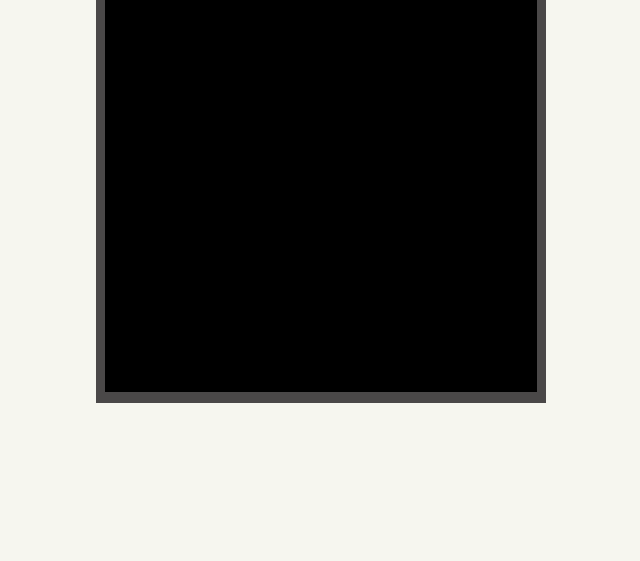
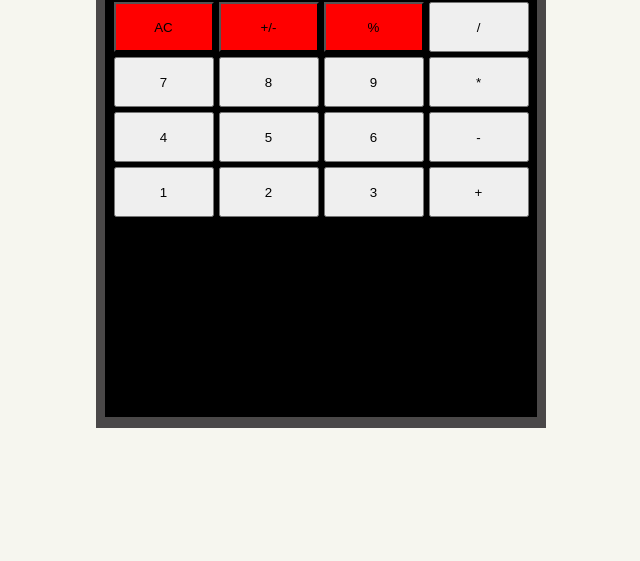
Before and after one commit to reallylanks/calculator, a plain HTML site: page index.html in a window 1280 px wide. Shown: the part 255-816 px from the top of the page, without its empty margins (319-959 px from the left). Drawn offline with Linux system fonts and the light colour scheme.

Commit message:
feat: Add display and buttons to calculator interface - Implemented a display area for the calculator. Added buttons for calculator operations and numbers. Encountering an issue where some buttons are not being created.

```diff
--- a/calculator.js
+++ b/calculator.js
@@ -14,7 +14,7 @@ const divide = function(num1, num2) {
     return (num1 / num2)
 };
 
-console.log(add(100, 2));
+console.log(divide(100, 2));
 
 let num1;
 let num2;
@@ -26,8 +26,46 @@ const operate = function(num1, num2, operator) {
     } else if (operator === subtract) {
         return subtract(num1, num2);
     } else if (operator === multiply) {
-        return multiply(num1, num2)
+        return multiply(num1, num2);
     } else {
         return divide(num1, num2);
     }
 };
+
+document.addEventListener('DOMContentLoaded', function() {
+    const buttonContainer = document.getElementById('buttonContainer');
+    const buttons = [
+        {text: 'AC', class: 'special'},
+        {text: '+/-', class: 'special'},
+        {text: '%', class: 'special'},
+        {text: '/', class: 'operator'},
+        {text: '7', class: 'number'},
+        {text: '8', class: 'number'},
+        {text: '9', class: 'number'},
+        {text: '*', class: 'operator'},
+        {text: '4', class: 'number'},
+        {text: '5', class: 'number'},
+        {text: '6', class: 'number'},
+        {text: '-', class: 'operator'},
+        {text: '1', class: 'number'},
+        {text: '2', class: 'number'},
+        {text: '3', class: 'number'},
+        {text: '+', class: 'operator'},
+        {text: '0', class: 'wide number'},
+        {text: '.', class: 'number'},
+        {text: '=', class: 'operator'}
+    ];
+
+
+    buttons.forEach(buttonInfo => {
+        const button = document.createElement('button');
+        button.innerText = buttonInfo.text;
+        button.classList.add(buttonInfo.class);
+        button.addEventListener('click', () => {
+            /* this doesn't do anything, need to find
+            a way to return to the display */
+            return button.innerText;
+        });
+        buttonContainer.appendChild(button);
+    })
+});
--- a/index.html
+++ b/index.html
@@ -11,9 +11,8 @@
     <main id="calculator">
         <div id="container">
             <div id="inner-interface">
-                <div id="display"></div>
-                <div id="buttons-section"></div>
-
+                <div id="display">0911</div>
+                <div id="buttonContainer"></div>
             </div>
         </div>
     </main>
--- a/styles.css
+++ b/styles.css
@@ -1,11 +1,13 @@
 html {
     background-color: rgb(246, 246, 239);
+    font-family: monospace;
 }
 
 main {
     display: flex;
     justify-content: center;
     align-items: center;
+    height: 100vh;
 }
 
 #container {
@@ -20,17 +22,36 @@ main {
 
 #inner-interface {
     display: flex;
-    justify-content: center;
-
-
+    flex-direction: column;
+    align-items: center;
     height: 96%;
     width: 96%;
     background-color: black;
 }
 
 #display {
-    height: 20%;
+    display: flex;
+    justify-content: right;
+    align-items: center;
+    height: 100px;
     width: 98%;
     margin-top: 5px;
+    margin-bottom: 8px;
     background-color: rgb(200, 198, 198);
+    font-size: 70px;
 }
+
+#buttonContainer {
+    display: grid;
+    grid-template-columns: repeat(4, 1fr);
+    gap: 5px;
+}
+
+button {
+height: 50px;
+width: 100px;
+}
+
+button.special {
+    background-color: red
+}
```
